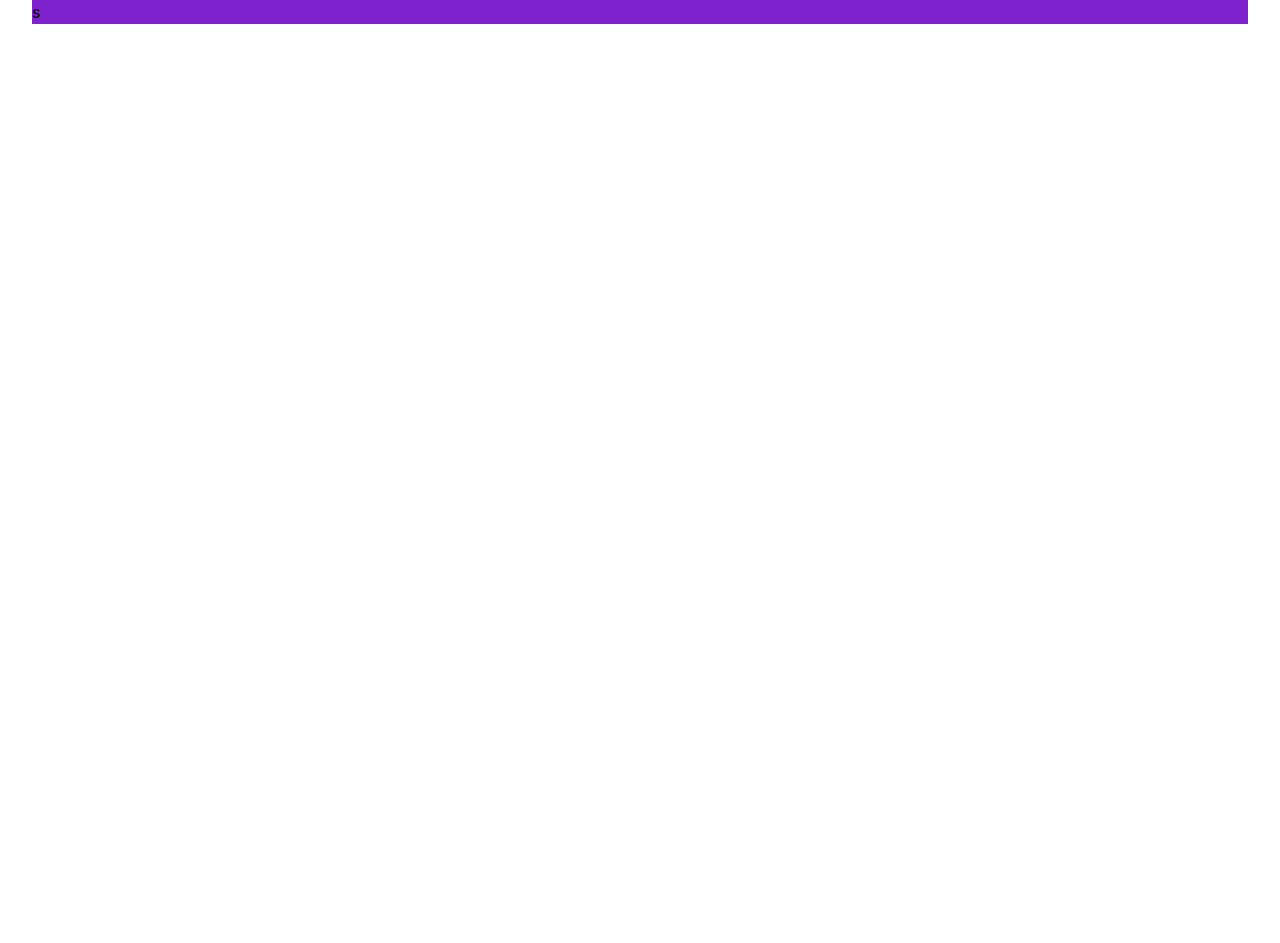
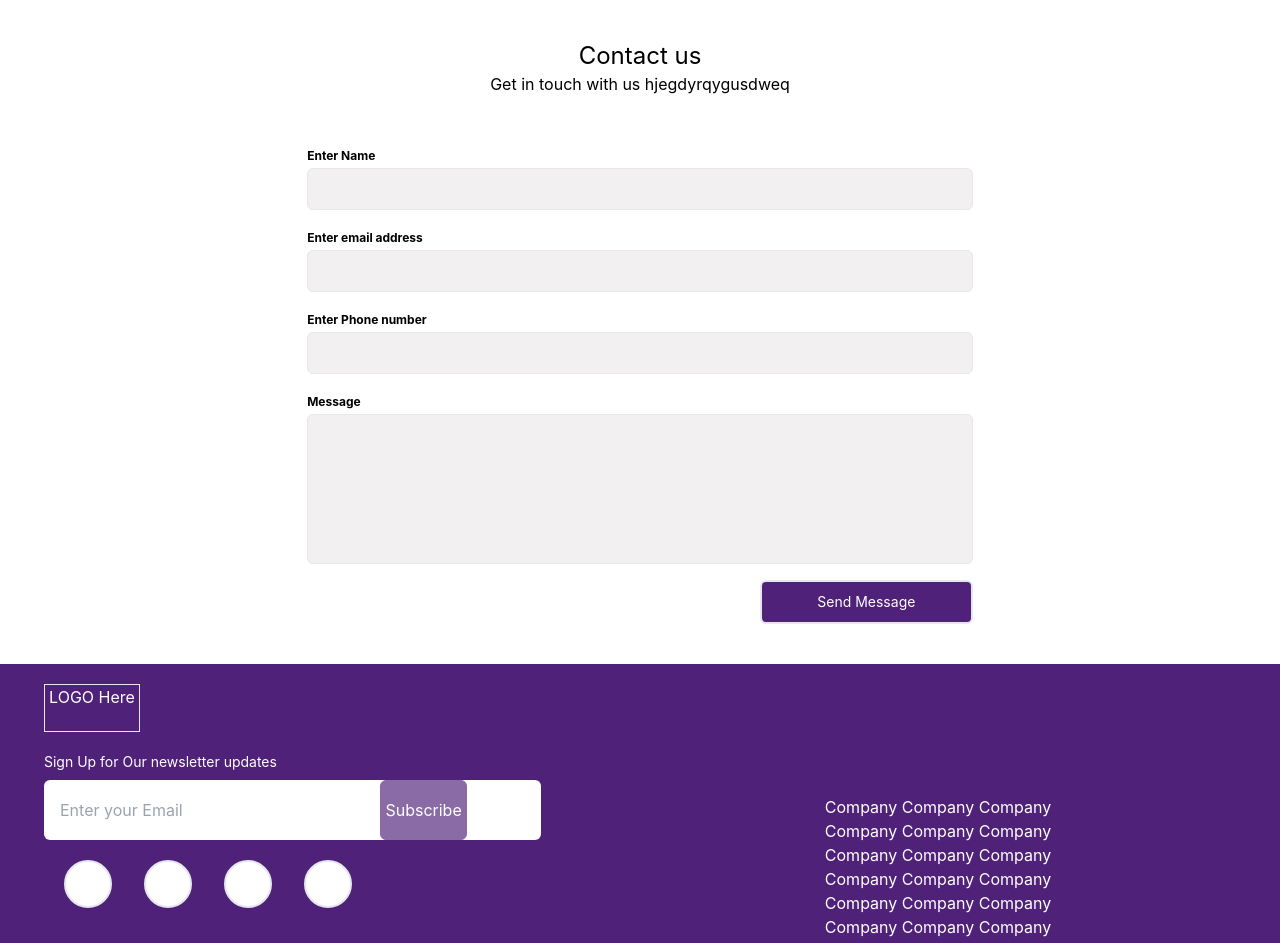
Before and after one commit to luminousbinary/colony_web, a Next.js app: page / in a window 1280 px wide. Shown: the top 943 px of the page. Before the commit the page ends 800 px from the top, so only its background shows below. Built offline with nearby package versions, Linux system fonts and the light colour scheme.

Commit message:
Contsct page done,

```diff
--- a/pages/index.js
+++ b/pages/index.js
@@ -32,8 +32,8 @@
 //           <div className='w3/5 rounded-2xl py-26 px-12'>
 //             <div className='m-14 min border-2 border-purple-900 rounded-md'>
 //               <div className='flex items-center text-center border-b-2 border-purple-900'>
-//                 <div className=' p-1 w-2/4 bg-purple-900 rounded-r-md '> <a href='#' className=' text-white text-sm'> login</a></div>
-//                 <div className=' p-1 w-2/4  hover:bg-purple-100'><a href='#' className=' text-purple-900 text-sm'> sign up</a></div>
+//                 <div className=' p-1 w-2/4 bg-colony-purple rounded-r-md '> <a href='#' className=' text-white text-sm'> login</a></div>
+//                 <div className=' p-1 w-2/4  hover:bg-colony-purple'><a href='#' className=' text-purple-900 text-sm'> sign up</a></div>
 //               </div>
 //               <div className='py-6 text-center'>
 //                 <p className='font-bold text-xs'>Please Login into your Account</p>
@@ -54,7 +54,7 @@
 //                 <div className='flex w-full  '>
 //                   <a href='#' className='text-xs text-purple-900 font-bold  w-full text-right pr-3 '>Forgot Password</a>
 //                 </div>
-//                 <a className=' text-sm border-2 my-3 bg-purple-900 rounded-md w-2/4 text-center py-1 inline-block text-white hover:bg-purple-700'>
+//                 <a className=' text-sm border-2 my-3 bg-colony-purple rounded-md w-2/4 text-center py-1 inline-block text-white hover:bg-colony-purple'>
 //                   Login
 //                 </a>
 //                 <p className='text-xs'> Or Connect with</p>
@@ -83,32 +83,94 @@ import { FaGoogle, FaApple } from 'react-icons/fa';
 export default function Home() {
   return (
 
-    // this whole page goes into the return function in index.js
-    <div className={styles.container}>
-    <Head>
-      <title>Create Next App</title>
-      <meta name="description" content="Generated by create next app" />
-      <link rel="icon" href="/favicon.ico" />
-    </Head>
+    // <div className=' grid grid-cols-1 grid-cols-5 grid-rows-5 ' >
+    <div className=' grid grid-cols-1 grid-cols-5 grid-rows-5 text-white ' >
+      {/* form */}
+      <div className='col-span-5 row-span-3 items-center text-black h-fit'>
 
-    <main className={styles.main.hidden}>
+        <div className='my-10'>
+          <h2 className='text-2xl text-center '>Contact us</h2>
+          <h3 className='text-2sm  text-center '> Get  in touch with us hjegdyrqygusdweq</h3>
 
-      <div className=' h-screen w-full' >
-      {/* form */}
-      <div className='bg-gray-200'>
+        </div>
+
+        {/* <div className=' '> */}
+        <form className='flex flex-col-1 flex-wrap text-center justify-center mx-auto my-8'>
+
+          <div className=' w-screen mx-[24%] my-2 '  >
+            <label className=' text-left text-xs font-bold py-1' style={{ display: ' block ' }}>Enter Name</label>
+            <input type="text" name="name" className='bg-contact-input border px-1 py-2 rounded-md outline-none text-l w-full gap-2.5' />
+          </div>
+
+          <div className=' w-full mx-[24%] my-2 '  >
+            <label className=' text-left text-xs font-bold py-1' style={{ display: ' block ' }}>Enter email address</label>
+            <input type="email" name="eamil" className='bg-contact-input border px-1 py-2 rounded-md outline-none text-l w-full gap-2.5' />
+          </div>
+
+          <div className=' w-full mx-[24%] my-2 '  >
+            <label className=' text-left text-xs font-bold py-1' style={{ display: ' block ' }}>Enter Phone number</label>
+            <input type="tel" name="phone Numbr" className='bg-contact-input border px-1 py-2 rounded-md outline-none text-l w-full gap-2.5' />
+          </div>
+
+          <div className=' w-full mx-[24%] my-2'  >
+            <label className=' text-left text-xs font-bold py-1' style={{ display: ' block ' }}>Message</label>
+            <input type="text" name="message" style={{ height: ' 150px ' }} className='bg-contact-input border px-1 py-2  rounded-md outline-none text-l w-full gap-2.5' />
+          </div>
+
+          <div className='w-full mx-[24%] my-2 grid justify-items-stretch'>
+            <button className=' justify-self-end p-[10px] w-[32%] border-2 text-sm  bg-colony-purple rounded-md  text-center text-white '>
+              Send Message
+            </button>
+          </div>
+
+
+        </form>
+
+        {/* </div> */}
 
       </div>
       {/* contacts*/}
-      <div className='bg-purple-700'>
-        s
-      </div>
+      <div className='bg-colony-purple col-span-5 row-span-5  '>
+
+        <div className='flex flex-col-1 flex-wrap w-full h-full px-11'>
+          {/* rignt side */}
+          <div className='w-1/2  h-fit'>
+
+            <h1 className='bg-colony-purple text-white my-5 text-center w-24 h-12 border'> LOGO Here  </h1>
+
+            <p className='mb-2 text-sm'>Sign Up for Our newsletter updates</p>
+
+            <div className='bg-white rounded-md w-10/12 pl-4'>
+              <input placeholder='Enter your Email' type="email" name="eamil" className='text-black  outline-none text-l w-4/6 gap-2.5' style={{ height: ' 50px ' }} />
+              <button type='Submit' id='subscribe' className='bg-colony-light border border-colony-light px-1 w-fit py-2 rounded-md ' style={{ height: ' 60px ' }}> Subscribe</button>
+            </div>
+
+            <div className='m-1 flex'>
+              {/* not done with image but with div, I tried image via tailwind but it did now show.!!!!  #####*/}
+              <div className='bg-hero-pattern border-2 rounded-[100%] bg-white w-12 h-12 m-4'></div>
+              <div className='bg-hero-pattern border-2 rounded-[100%] bg-white w-12 h-12 m-4'></div>
+              <div className='bg-hero-pattern border-2 rounded-[100%] bg-white w-12 h-12 m-4'></div>
+              <div className='bg-hero-pattern border-2 rounded-[100%] bg-white w-12 h-12 m-4'></div>
+            </div>
+          </div>
+
+          {/* left side */}
+          <div className=' w-1/2 py-[11%]'>
+            <div className='text-center'>
+              <p>Company Company Company</p>
+              <p>Company Company Company</p>
+              <p>Company Company Company</p>
+              <p>Company Company Company</p>
+              <p>Company Company Company</p>
+              <p>Company Company Company</p>
+              <p>Company Company Company</p>
+            </div>
+
+          </div>
+        </div>
 
       </div>
 
-
-    </main>
-
-  </div >
-
-   )
+    </div>
+  )
 }
--- a/tailwind.config.js
+++ b/tailwind.config.js
@@ -6,7 +6,15 @@ module.exports = {
   ],
   theme: {
     extend: {
+      colors: {
+        'contact-input': '#F2F0F0',
+        'colony-purple': '#502179',
+        'colony-light':'#8A6BA6'
+      },
+      backgroundImage: {
+        'hero-pattern': "url('/Screenshot (66).png)",
+      }
+    },
   },
-},
   plugins: [],
 }
```
Also changed, not shown: public/Screenshot (66).png (added).
